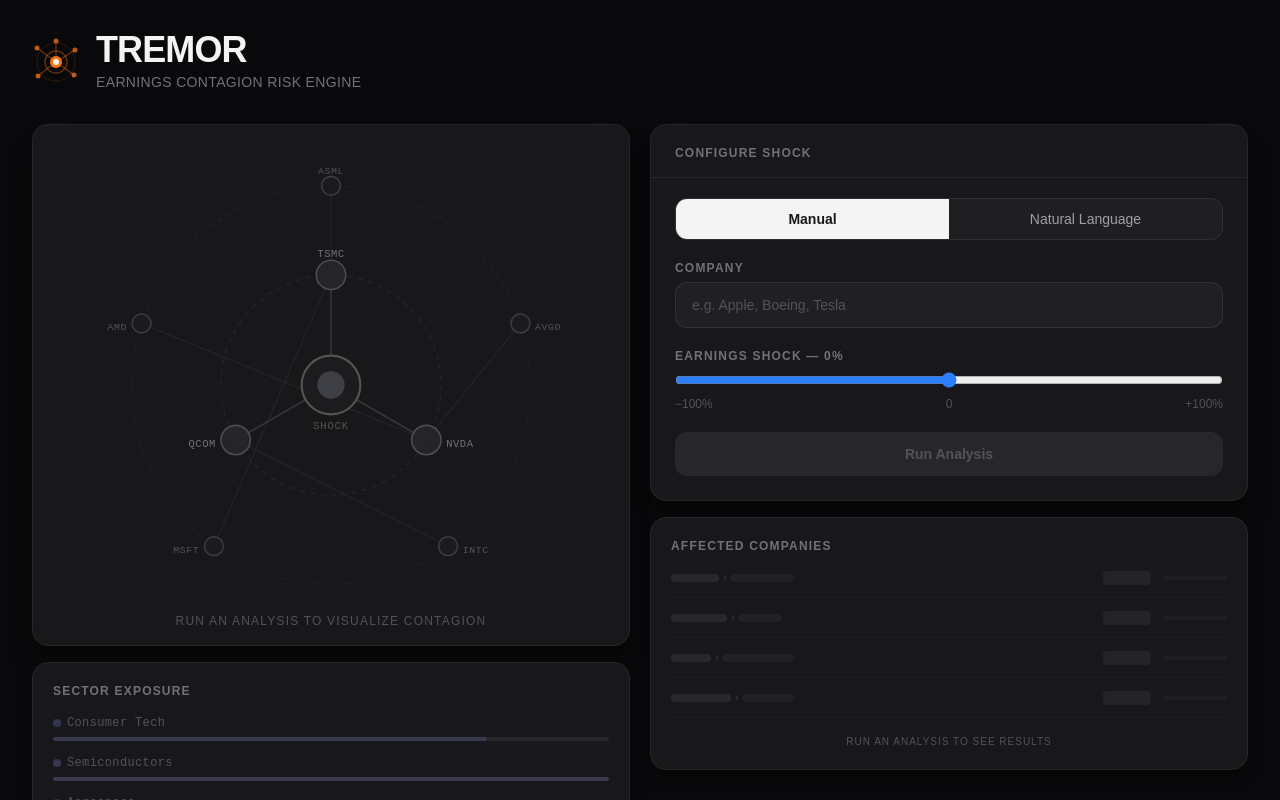
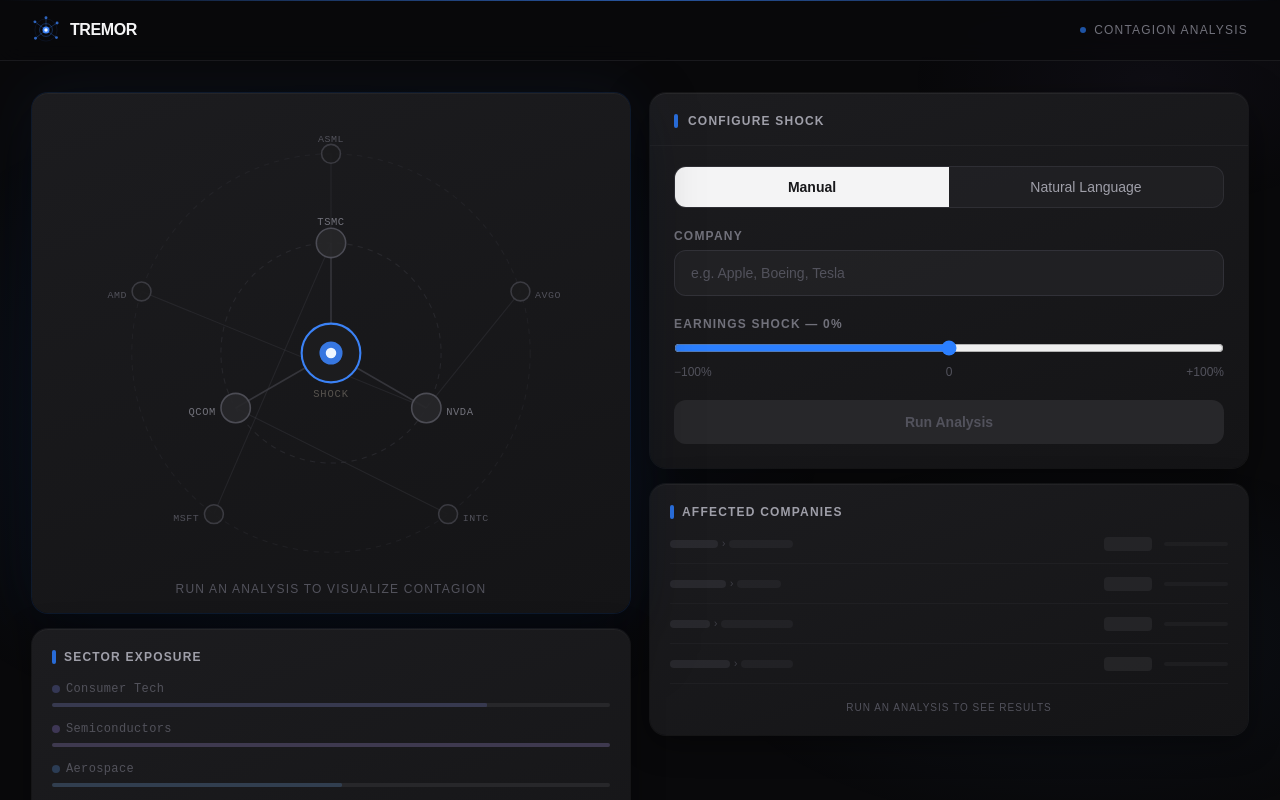
Before and after one commit to hwc-contagion/main, a Next.js app: page /analyze in a window 1280 px wide. Shown: the top 800 px of the page. Built offline with nearby package versions, Linux system fonts and the light colour scheme.

Commit message:
made website blue

```diff
--- a/app/analyze/page.tsx
+++ b/app/analyze/page.tsx
@@ -1,10 +1,32 @@
 'use client'
 
 import { useState } from 'react'
+import Link from 'next/link'
 import AffectedPanel from '../components/AffectedPanel'
 import NarrativeBox from '../components/NarrativeBox'
 import ContagionGraph from '../components/ContagionGraph'
 import SectorBreakdown from '../components/SectorBreakdown'
+
+function TremorIcon() {
+  return (
+    <svg width="28" height="28" viewBox="0 0 48 48" fill="none">
+      <line x1="24" y1="24" x2="5"  y2="10" stroke="#3b82f6" strokeWidth="1.2" opacity="0.4" />
+      <line x1="24" y1="24" x2="43" y2="12" stroke="#3b82f6" strokeWidth="1.2" opacity="0.4" />
+      <line x1="24" y1="24" x2="6"  y2="38" stroke="#3b82f6" strokeWidth="1.2" opacity="0.4" />
+      <line x1="24" y1="24" x2="42" y2="37" stroke="#3b82f6" strokeWidth="1.2" opacity="0.4" />
+      <line x1="24" y1="24" x2="24" y2="3"  stroke="#3b82f6" strokeWidth="1.2" opacity="0.4" />
+      <circle cx="24" cy="24" r="11" fill="none" stroke="#3b82f6" strokeWidth="1.5" opacity="0.35" />
+      <circle cx="24" cy="24" r="19" fill="none" stroke="#3b82f6" strokeWidth="1"   opacity="0.15" />
+      <circle cx="5"  cy="10" r="2.5" fill="#3b82f6" opacity="0.75" />
+      <circle cx="43" cy="12" r="2.5" fill="#3b82f6" opacity="0.75" />
+      <circle cx="6"  cy="38" r="2.5" fill="#3b82f6" opacity="0.75" />
+      <circle cx="42" cy="37" r="2.5" fill="#3b82f6" opacity="0.75" />
+      <circle cx="24" cy="3"  r="2.5" fill="#3b82f6" opacity="0.75" />
+      <circle cx="24" cy="24" r="6"   fill="#3b82f6" />
+      <circle cx="24" cy="24" r="3"   fill="#eff6ff" />
+    </svg>
+  )
+}
 
 interface AffectedCompany {
   company: string
@@ -104,12 +126,13 @@ function PlaceholderGraph() {
           </g>
         ))}
 
-        {/* Center node — pulsing */}
-        <circle cx={cx} cy={cy} r="28" fill="#1c1c1e" stroke="#57534e" strokeWidth="2">
+        {/* Center node — pulsing blue */}
+        <circle cx={cx} cy={cy} r="28" fill="#1c1c1e" stroke="#3b82f6" strokeWidth="2">
           <animate attributeName="r" values="28;32;28" dur="2.4s" repeatCount="indefinite" />
-          <animate attributeName="opacity" values="0.6;0.9;0.6" dur="2.4s" repeatCount="indefinite" />
+          <animate attributeName="opacity" values="0.8;1;0.8" dur="2.4s" repeatCount="indefinite" />
         </circle>
-        <circle cx={cx} cy={cy} r="13" fill="#3f3f46" />
+        <circle cx={cx} cy={cy} r="11" fill="#3b82f6" opacity="0.9" />
+        <circle cx={cx} cy={cy} r="5" fill="#eff6ff" />
 
         {/* Center label */}
         <text x={cx} y={cy + 42} textAnchor="middle"
@@ -207,42 +230,49 @@ export default function Home() {
     'text-zinc-500'
 
   return (
-    <div className="min-h-screen bg-zinc-950 text-zinc-100 flex flex-col p-6 lg:p-8">
+    <div className="min-h-screen bg-zinc-950 text-zinc-100 flex flex-col">
 
-      {/* Header */}
-      <div className="mb-8 flex items-center gap-4">
-        <svg width="48" height="48" viewBox="0 0 48 48" fill="none">
-          <line x1="24" y1="24" x2="5"  y2="10" stroke="#f97316" strokeWidth="1.2" opacity="0.4" />
-          <line x1="24" y1="24" x2="43" y2="12" stroke="#f97316" strokeWidth="1.2" opacity="0.4" />
-          <line x1="24" y1="24" x2="6"  y2="38" stroke="#f97316" strokeWidth="1.2" opacity="0.4" />
-          <line x1="24" y1="24" x2="42" y2="37" stroke="#f97316" strokeWidth="1.2" opacity="0.4" />
-          <line x1="24" y1="24" x2="24" y2="3"  stroke="#f97316" strokeWidth="1.2" opacity="0.4" />
-          <circle cx="24" cy="24" r="11" fill="none" stroke="#f97316" strokeWidth="1.5" opacity="0.35" />
-          <circle cx="24" cy="24" r="19" fill="none" stroke="#f97316" strokeWidth="1"   opacity="0.15" />
-          <circle cx="5"  cy="10" r="2.5" fill="#f97316" opacity="0.75" />
-          <circle cx="43" cy="12" r="2.5" fill="#f97316" opacity="0.75" />
-          <circle cx="6"  cy="38" r="2.5" fill="#f97316" opacity="0.75" />
-          <circle cx="42" cy="37" r="2.5" fill="#f97316" opacity="0.75" />
-          <circle cx="24" cy="3"  r="2.5" fill="#f97316" opacity="0.75" />
-          <circle cx="24" cy="24" r="6"   fill="#f97316" />
-          <circle cx="24" cy="24" r="3"   fill="#fff1e6" />
-        </svg>
-        <div>
-          <h1 className="text-4xl font-black tracking-tight leading-none text-zinc-100">
-            TREMOR
-          </h1>
-          <p className="text-zinc-500 text-sm mt-1 tracking-wide uppercase">
-            Earnings contagion risk engine
-          </p>
+      {/* ── Top hairline ── */}
+      <div
+        className="hairline-breathe fixed top-0 left-0 right-0 z-50 pointer-events-none"
+        style={{ height: 1, background: 'linear-gradient(90deg, transparent 0%, rgba(59,130,246,0.45) 20%, rgba(59,130,246,0.85) 50%, rgba(59,130,246,0.45) 80%, transparent 100%)' }}
+      />
+
+      {/* ── Ambient glows — static, no animation ── */}
+      <div
+        className="pointer-events-none fixed inset-0"
+        style={{ zIndex: 0, background: 'radial-gradient(ellipse 60% 65% at 26% 52%, rgba(59,130,246,0.10) 0%, transparent 65%)' }}
+      />
+      <div
+        className="pointer-events-none fixed inset-0"
+        style={{ zIndex: 0, background: 'radial-gradient(ellipse 50% 40% at 84% 80%, rgba(96,165,250,0.055) 0%, transparent 60%)' }}
+      />
+      <div
+        className="pointer-events-none fixed inset-0"
+        style={{ zIndex: 0, background: 'radial-gradient(ellipse 35% 30% at 90% 10%, rgba(167,139,250,0.04) 0%, transparent 55%)' }}
+      />
+
+      {/* ── Nav ── */}
+      <nav className="sticky top-0 z-20 flex items-center justify-between px-8 py-4 shrink-0 border-b border-zinc-800/60 backdrop-blur-md bg-zinc-950/75">
+        <Link href="/" className="flex items-center gap-2.5 group">
+          <TremorIcon />
+          <span className="text-base font-black tracking-tight text-zinc-100">TREMOR</span>
+        </Link>
+        <div className="flex items-center gap-2">
+          <span className="w-1.5 h-1.5 rounded-full bg-blue-500 opacity-70 animate-pulse" />
+          <span className="text-xs text-zinc-500 uppercase tracking-widest">Contagion Analysis</span>
         </div>
-      </div>
+      </nav>
 
       {/* Body */}
-      <div className="flex flex-col lg:flex-row gap-5 flex-1">
+      <div className="relative z-10 flex flex-col lg:flex-row gap-5 flex-1 p-6 lg:p-8 pt-5">
 
         {/* Left — graph + breakdowns */}
-        <div className="lg:w-1/2 flex flex-col gap-4 lg:sticky lg:top-8 lg:self-start">
-          <div className="bg-zinc-900 border border-zinc-800 rounded-2xl overflow-hidden shadow-xl shadow-black/30">
+        <div className="lg:w-1/2 flex flex-col gap-4 lg:sticky lg:top-[73px] lg:self-start">
+          <div
+            className="rounded-2xl overflow-hidden"
+            style={{ background: 'linear-gradient(160deg, #1c1c1f, #141416)', boxShadow: '0 0 0 1px rgba(59,130,246,0.12), 0 0 60px rgba(59,130,246,0.07), 0 24px 64px rgba(0,0,0,0.55), inset 0 1px 0 rgba(255,255,255,0.04)' }}
+          >
             {results ? (
               <div className="graph-appear">
                 <ContagionGraph
@@ -266,11 +296,13 @@ export default function Home() {
           {/* Form card */}
           <form
             onSubmit={handleSubmit}
-            className="flex flex-col gap-5 bg-zinc-900 border border-zinc-800 rounded-2xl overflow-hidden shadow-xl shadow-black/30"
+            className="flex flex-col gap-5 rounded-2xl overflow-hidden"
+            style={{ background: 'linear-gradient(160deg, #1c1c1f, #141416)', boxShadow: '0 0 0 1px rgba(255,255,255,0.06), 0 16px 48px rgba(0,0,0,0.45), inset 0 1px 0 rgba(255,255,255,0.05)' }}
           >
             {/* Card header strip */}
-            <div className="px-6 pt-5 pb-4 border-b border-zinc-800">
-              <p className="text-xs font-semibold text-zinc-500 uppercase tracking-widest">Configure shock</p>
+            <div className="px-6 pt-5 pb-4 border-b border-zinc-800/70 flex items-center gap-2.5">
+              <span className="w-1 h-3.5 rounded-full bg-blue-500 opacity-80" />
+              <p className="text-xs font-semibold text-zinc-400 uppercase tracking-widest">Configure shock</p>
             </div>
 
             <div className="px-6 pb-6 flex flex-col gap-5">
@@ -308,7 +340,7 @@ export default function Home() {
                       placeholder="e.g. Apple, Boeing, Tesla"
                       value={company}
                       onChange={(e) => setCompany(e.target.value)}
-                      className="bg-zinc-800/60 border border-zinc-700/60 rounded-xl px-4 py-3 text-zinc-100 placeholder-zinc-600 focus:outline-none focus:ring-2 focus:ring-blue-500/40 focus:border-blue-500/40 transition-all text-sm"
+                      className="bg-zinc-800/60 border border-zinc-700/60 rounded-xl px-4 py-3 text-zinc-100 placeholder-zinc-600 focus:outline-none focus:ring-2 focus:ring-blue-500/30 focus:border-blue-500/30 transition-all text-sm"
                     />
                   </div>
 
@@ -346,7 +378,7 @@ export default function Home() {
                     placeholder="e.g. An earthquake destroyed Apple's main factory in Taiwan"
                     value={prompt}
                     onChange={(e) => setPrompt(e.target.value)}
-                    className="bg-zinc-800/60 border border-zinc-700/60 rounded-xl px-4 py-3 text-zinc-100 placeholder-zinc-600 focus:outline-none focus:ring-2 focus:ring-blue-500/40 focus:border-blue-500/40 transition-all resize-none text-sm"
+                    className="bg-zinc-800/60 border border-zinc-700/60 rounded-xl px-4 py-3 text-zinc-100 placeholder-zinc-600 focus:outline-none focus:ring-2 focus:ring-blue-500/30 focus:border-blue-500/30 transition-all resize-none text-sm"
                   />
                   {parsedCompany !== null && parsedPct !== null && (
                     <div className="text-xs bg-zinc-800/60 border border-zinc-700/50 rounded-xl px-4 py-3 flex flex-col gap-1">
@@ -367,7 +399,7 @@ export default function Home() {
               <button
                 type="submit"
                 disabled={loading || !canSubmit}
-                className="bg-blue-600 hover:bg-blue-500 disabled:bg-zinc-800 disabled:text-zinc-600 disabled:cursor-not-allowed transition-colors rounded-xl px-6 py-3 font-semibold text-sm"
+                className="bg-blue-500 hover:bg-blue-400 disabled:bg-zinc-800 disabled:text-zinc-600 disabled:cursor-not-allowed transition-colors rounded-xl px-6 py-3 font-semibold text-sm text-white"
               >
                 {loading ? (
                   <span className="flex items-center justify-center gap-2">
--- a/app/components/AffectedPanel.tsx
+++ b/app/components/AffectedPanel.tsx
@@ -99,7 +99,7 @@ const SECTOR_DOT: Record<string, string> = {
   'Logistics':      '#34d399',
   'Automotive':     '#f87171',
   'Tech':           '#38bdf8',
-  'Industrials':    '#fb923c',
+  'Industrials':    '#94a3b8',
 }
 
 function buildPath(
@@ -183,10 +183,11 @@ export default function AffectedPanel({ shockCompany, affected, edges }: Props)
 
   return (
     <div
-      className={`bg-zinc-900 border border-zinc-800 rounded-2xl p-5 shadow-lg shadow-black/20 ${!isEmpty ? 'card-appear' : ''}`}
-      style={!isEmpty ? { animationDelay: '40ms' } : undefined}
+      className={`rounded-2xl p-5 ${!isEmpty ? 'card-appear' : ''}`}
+      style={{ background: 'linear-gradient(160deg, #1c1c1f, #141416)', boxShadow: '0 0 0 1px rgba(255,255,255,0.06), 0 8px 32px rgba(0,0,0,0.4), inset 0 1px 0 rgba(255,255,255,0.04)', ...(!isEmpty ? { animationDelay: '40ms' } : {}) }}
     >
-      <h2 className="text-xs font-semibold text-zinc-500 uppercase tracking-widest mb-4">
+      <h2 className="text-xs font-semibold text-zinc-400 uppercase tracking-widest mb-4 flex items-center gap-2">
+        <span className="w-1 h-3.5 rounded-full bg-blue-500 opacity-80 inline-block" />
         Affected Companies
       </h2>
 
@@ -202,7 +203,7 @@ export default function AffectedPanel({ shockCompany, affected, edges }: Props)
                 { label: 'Avg exposure', value: `${(stats.avg * 100).toFixed(1)}%` },
                 { label: 'Top sector', value: stats.topSector },
               ].map(s => (
-                <div key={s.label} className="flex-1 bg-zinc-800/50 border border-zinc-700/40 rounded-xl px-3 py-2">
+                <div key={s.label} className="flex-1 rounded-xl px-3 py-2" style={{ background: 'rgba(255,255,255,0.04)', boxShadow: '0 0 0 1px rgba(255,255,255,0.06)' }}>
                   <p className="text-[9px] text-zinc-500 uppercase tracking-widest mb-0.5">{s.label}</p>
                   <p className="text-xs font-semibold text-zinc-100 truncate">{s.value}</p>
                 </div>
@@ -232,7 +233,7 @@ export default function AffectedPanel({ shockCompany, affected, edges }: Props)
                         )}
                         <span className={`text-xs font-medium truncate leading-none ${
                           i === 0
-                            ? 'text-orange-400 shrink-0'
+                            ? 'text-blue-400 shrink-0'
                             : i === chain.length - 1
                             ? 'text-zinc-100 shrink-0'
                             : 'text-zinc-500 shrink-0'
--- a/app/components/ContagionGraph.tsx
+++ b/app/components/ContagionGraph.tsx
@@ -145,7 +145,7 @@ const SECTOR_COLORS: Record<string, string> = {
   'Logistics':      '#34d399',
   'Automotive':     '#f87171',
   'Tech':           '#38bdf8',
-  'Industrials':    '#fb923c',
+  'Industrials':    '#94a3b8',
 }
 
 const SECTOR_ORDER = [
--- a/app/components/SectorBreakdown.tsx
+++ b/app/components/SectorBreakdown.tsx
@@ -90,7 +90,7 @@ const SECTOR_COLORS: Record<string, string> = {
   'Logistics':      '#34d399',
   'Automotive':     '#f87171',
   'Tech':           '#38bdf8',
-  'Industrials':    '#fb923c',
+  'Industrials':    '#94a3b8',
 }
 
 const SECTOR_ORDER = [
@@ -138,8 +138,12 @@ export default function SectorBreakdown({ affected }: Props) {
   const isEmpty = rows.length === 0
 
   return (
-    <div className={`bg-zinc-900 border border-zinc-800 rounded-2xl p-5 shadow-lg shadow-black/20 ${!isEmpty ? 'card-appear' : ''}`}>
-      <h2 className="text-xs font-semibold text-zinc-500 uppercase tracking-widest mb-4">
+    <div
+      className={`rounded-2xl p-5 ${!isEmpty ? 'card-appear' : ''}`}
+      style={{ background: 'linear-gradient(160deg, #1c1c1f, #141416)', boxShadow: '0 0 0 1px rgba(255,255,255,0.06), 0 8px 32px rgba(0,0,0,0.4), inset 0 1px 0 rgba(255,255,255,0.04)' }}
+    >
+      <h2 className="text-xs font-semibold text-zinc-400 uppercase tracking-widest mb-4 flex items-center gap-2">
+        <span className="w-1 h-3.5 rounded-full bg-blue-500 opacity-80 inline-block" />
         Sector Exposure
       </h2>
 
--- a/app/globals.css
+++ b/app/globals.css
@@ -25,7 +25,7 @@ body {
   font-family: Arial, Helvetica, sans-serif;
 }
 
-/* Appear animations */
+/* ── Appear animations ── */
 @keyframes graph-zoom-in {
   from { opacity: 0; transform: scale(0.95); }
   to   { opacity: 1; transform: scale(1); }
@@ -41,3 +41,12 @@ body {
 .card-appear {
   animation: card-fade-up 0.4s cubic-bezier(0.16, 1, 0.3, 1) forwards;
 }
+
+/* ── Aura: hairline pulse ── */
+@keyframes hairline-breathe {
+  0%, 100% { opacity: 0.7; }
+  50%       { opacity: 1; }
+}
+.hairline-breathe {
+  animation: hairline-breathe 3s ease-in-out infinite;
+}
```
Also changed, not shown: app/components/NarrativeBox.tsx (+9 -3 lines), app/page.tsx (+32 -32 lines).
